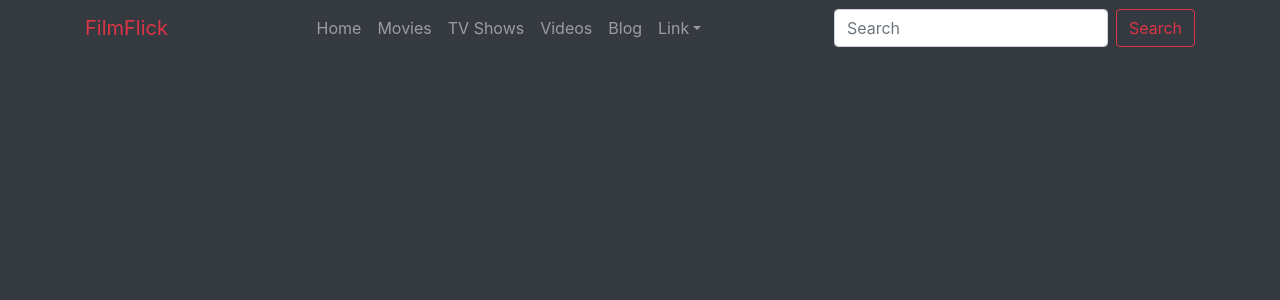
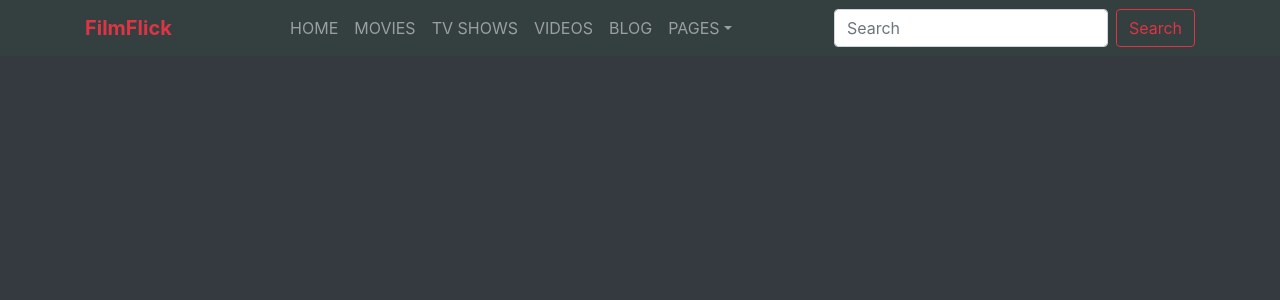
Before and after one commit to Asif-102/filmflick, a React (Create React App) app: page / in a window 1280 px wide. Shown: the top 300 px of the page. Built offline with nearby package versions, Linux system fonts and the light colour scheme.

Commit message:
update navbar

```diff
--- /dev/null
+++ b/src/Components/NaviGationBar/NaviGationBar.css
@@ -0,0 +1,10 @@
+.navbar-brand{
+    font-size: 25px;
+    color: #dc3545!important;
+}
+.navbar-brand:hover{
+
+}
+.navItem{
+    text-transform: uppercase;
+}
--- a/src/Components/NaviGationBar/NaviGationBar.js
+++ b/src/Components/NaviGationBar/NaviGationBar.js
@@ -1,11 +1,12 @@
 import React from 'react';
 import { Form, FormControl, Nav, Navbar, NavDropdown, Button } from 'react-bootstrap';
+import './NaviGationBar.css';
 
 const NaviGationBar = () => {
     return (
-        <Navbar bg="dark" expand="lg" variant="dark">
+        <Navbar style={{ background: '#343f40'}} expand="lg" variant="dark">
             <div className="container">
-                <Navbar.Brand className="text-danger" href="#">FilmFlick</Navbar.Brand>
+                <Navbar.Brand className="text-danger font-weight-bold" href="#">FilmFlick</Navbar.Brand>
                 <Navbar.Toggle aria-controls="navbarScroll" />
                 <Navbar.Collapse id="navbarScroll">
                     <Nav
@@ -13,13 +14,12 @@ const NaviGationBar = () => {
                         style={{ maxHeight: '100px' }}
                         navbarScroll
                     >
-                        <Nav.Link href="#home">Home</Nav.Link>
-                        <Nav.Link href="#movies">Movies</Nav.Link>
-                        <Nav.Link href="#tv_shows">TV Shows</Nav.Link>
-                        <Nav.Link href="#videos">Videos</Nav.Link>
-                        <Nav.Link href="#blog">Blog</Nav.Link>
-                        <NavDropdown title="Link" id="navbarScrollingDropdown">
-                            <NavDropdown.Item href="#Pages">Pages</NavDropdown.Item>
+                        <Nav.Link className="navItem" href="#home">Home</Nav.Link>
+                        <Nav.Link className="navItem" href="#movies">Movies</Nav.Link>
+                        <Nav.Link className="navItem" href="#tv_shows">TV Shows</Nav.Link>
+                        <Nav.Link className="navItem" href="#videos">Videos</Nav.Link>
+                        <Nav.Link className="navItem" href="#blog">Blog</Nav.Link>
+                        <NavDropdown title="PAGES" id="navbarScrollingDropdown">
                             <NavDropdown.Item href="#about">About Us</NavDropdown.Item>
                             <NavDropdown.Divider />
                             <NavDropdown.Item href="#pricing1">Pricing Plan 1</NavDropdown.Item>
```
